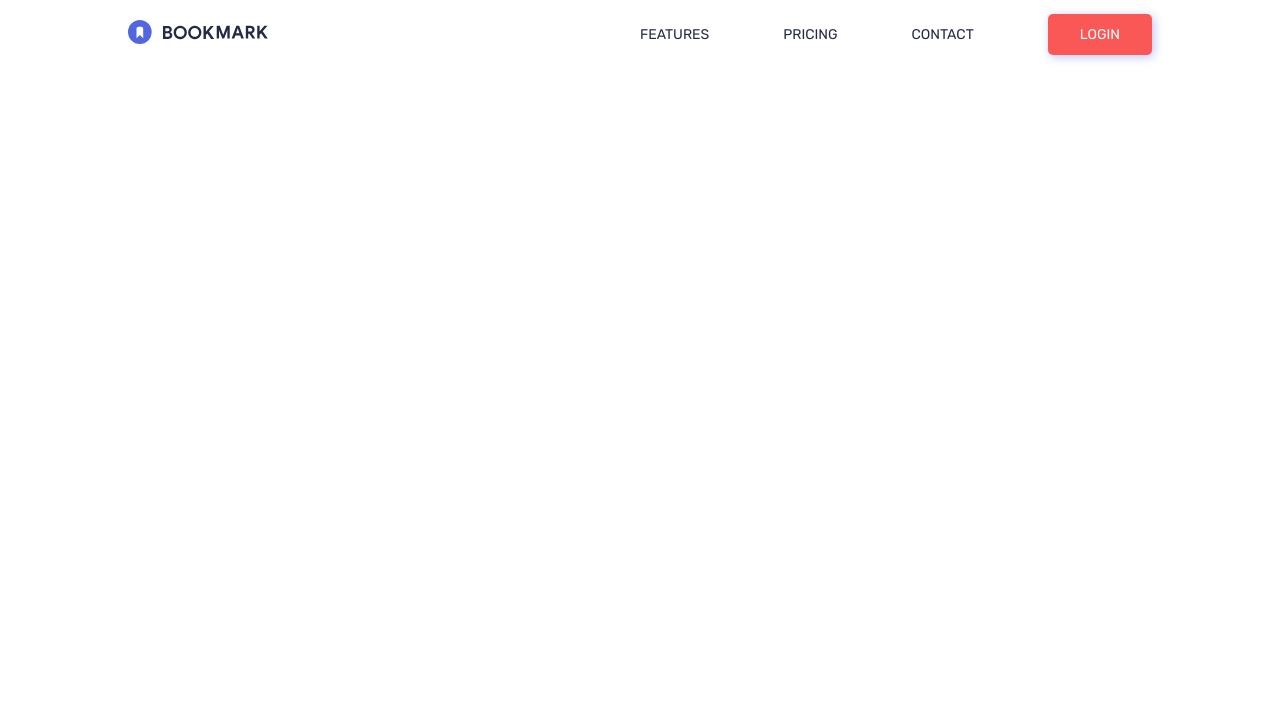
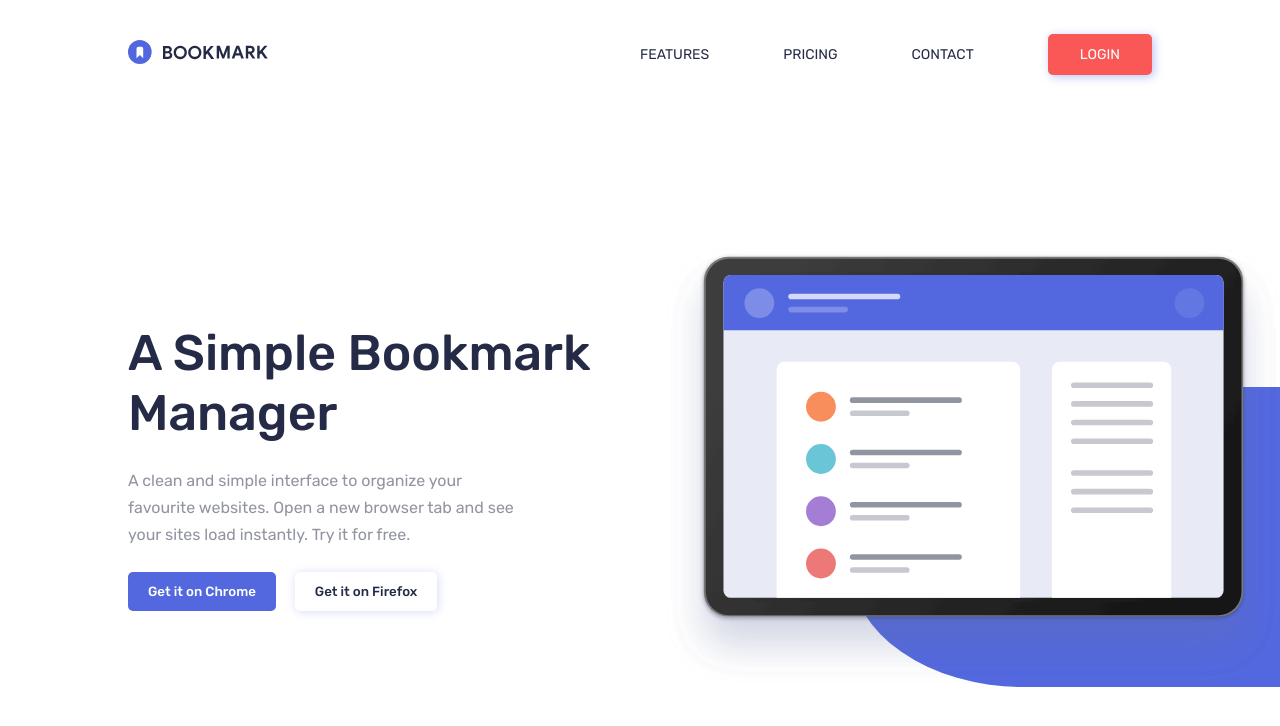
Before and after one commit to rambey-coder/bookmark, a plain HTML site: page index.html in a window 1280 px wide. Drawn offline with Linux system fonts and the light colour scheme.

Commit message:
features section starts

```diff
--- a/index.html
+++ b/index.html
@@ -34,5 +34,24 @@
             </div>
         </div>
     </nav>
+
+    <section>
+        <div class="hero-section">
+            <div class="text-container">
+                <h1>A Simple Bookmark Manager</h1>
+                <p>A clean and simple interface to organize your favourite websites. Open a new browser tab and see your sites load instantly. Try it for free.</p>
+                <button>Get it on Chrome</button>
+                <button>Get it on Firefox</button>
+            </div>
+            <div class="img-container">
+                <img src="./images/illustration-hero.svg" alt="illustration-hero">
+                <div class="semi-circle"></div>
+            </div>
+        </div>
+    </section>
+
+    <article>
+        <div class="features-section" id="features"></div>
+    </article>
 </body>
 </html>
--- a/style.css
+++ b/style.css
@@ -5,6 +5,7 @@
     margin: 0;
     box-sizing: border-box;
     font-family: 'Rubik', sans-serif;
+    scroll-behavior: smooth;
 }
 
 .nav-section {
@@ -13,7 +14,7 @@
     display: flex;
     align-items: center;
     justify-content: space-between;
-    padding: 20px 0;
+    padding: 40px 0 20px 0;
 }
 
 .logo {
@@ -62,3 +63,74 @@
     border: 2px solid hsl(0, 94%, 66%);
     transition: 0.4s linear;
 }
+
+.hero-section {
+    margin-top: 10rem;
+    display: flex;
+    align-items: center;
+    justify-content: space-between;
+    gap: 3rem;
+    width: 100%;
+}
+
+.text-container {
+    width: 40%;
+    margin-left: 10%;
+}
+
+.text-container > h1 {
+    color: hsl(229, 31%, 21%);
+    font-weight: 500;
+    font-size: 50px;
+}
+
+.text-container > P {
+    margin-top: 1.5rem;
+    font-size: 16px;
+    color: hsl(229, 8%, 60%);
+    line-height: 1.7;
+    /* letter-spacing: 1px; */
+    margin-bottom: 1.5rem;
+    width: 80%;
+}
+
+.text-container > button:nth-child(3) {
+    background: hsl(231, 69%, 60%);
+    border: 0;
+    padding: 12px 20px;
+    border-radius: 5px;
+    font-weight: 500;
+    color: #fff;
+    margin-right: 15px;
+}
+
+.text-container > button:nth-child(4) {
+    background: #fff;
+    border: 0;
+    padding: 12px 20px;
+    border-radius: 5px;
+    font-weight: 500;
+    color: hsl(229, 31%, 21%);
+    filter: drop-shadow(1px 1px 5px hsla(231, 69%, 60%, 0.24));
+}
+
+.img-container {
+    width: 50%;
+    position: relative;
+}
+
+.img-container > img {
+    width: 100%;
+}
+
+.semi-circle {
+    width: 70%;
+    height: 300px;
+    background: hsl(231, 69%, 60%);
+    border-top-left-radius: 40%;
+    border-bottom-left-radius: 40%;
+    position: absolute;
+    bottom: 0;
+    right: 0;
+    z-index: -1;
+}
```
